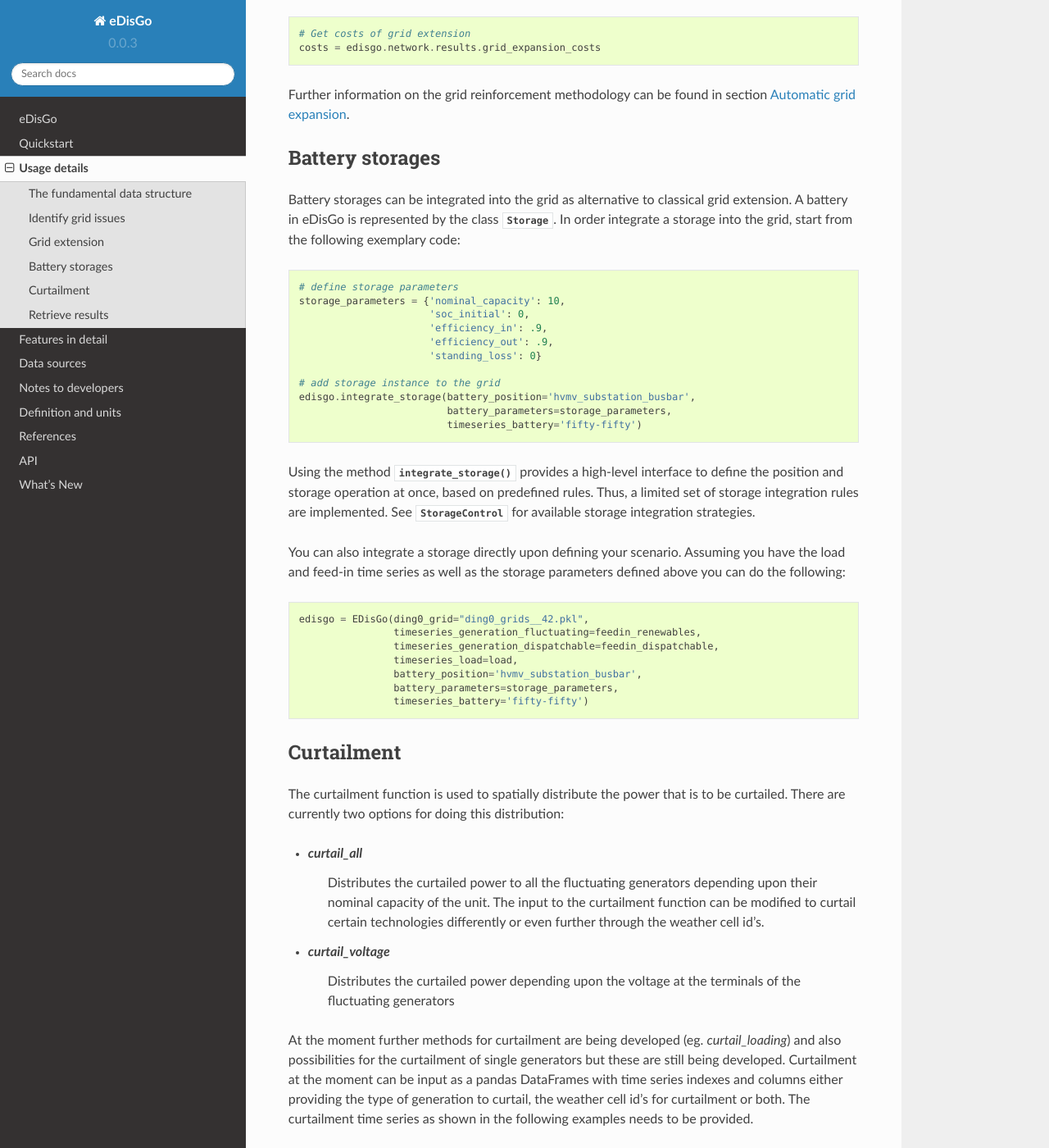
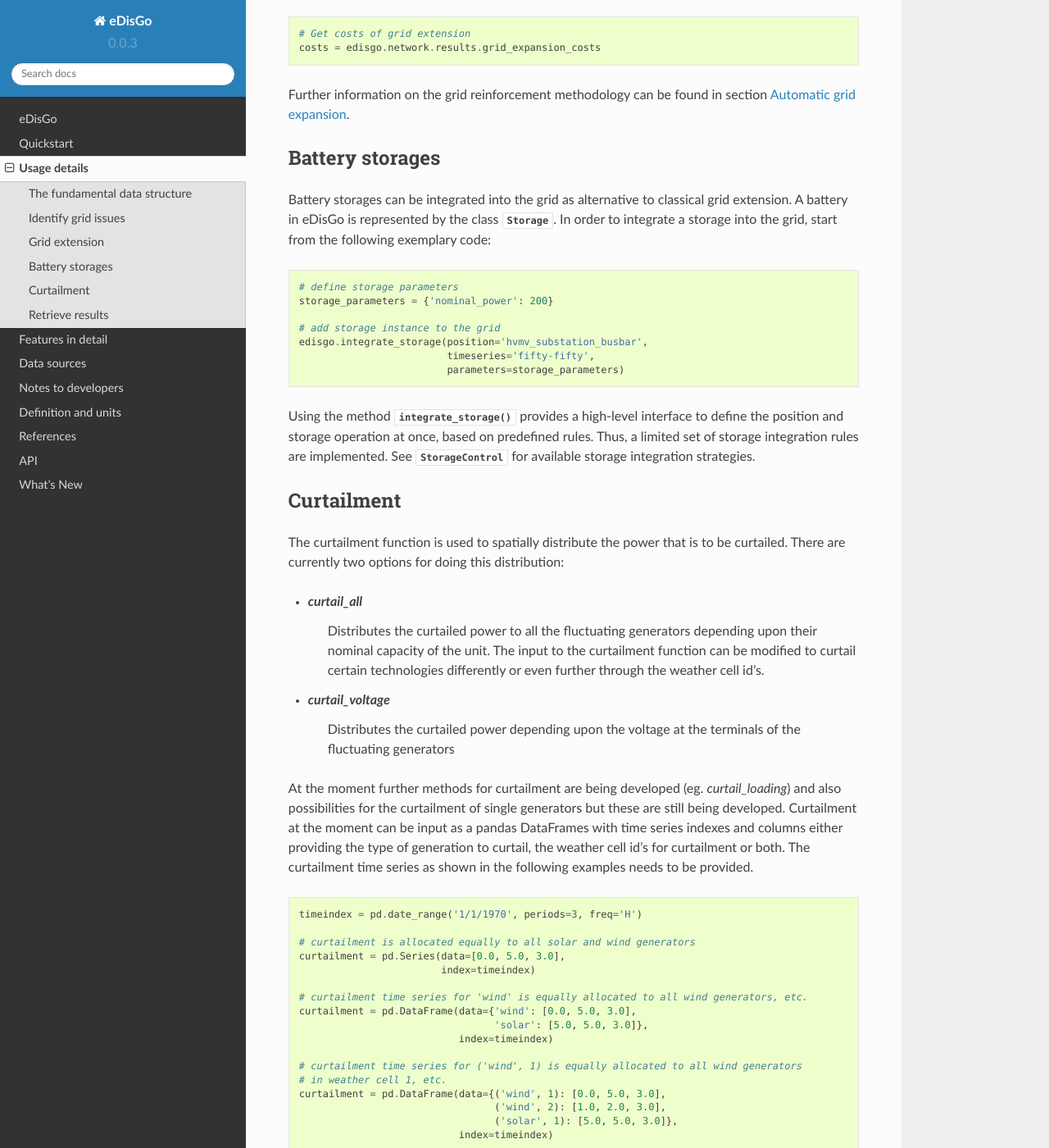
Before and after one commit to openego/eDisGo, a Sphinx documentation site: the page built from doc/usage_details.rst, in a window 1280 px wide and 1400 px high, scrolled down 2485 px. Shown: the whole window at 82% size. Built offline with Sphinx 7.4.7 and the Read the Docs theme 2.0.0, drawn with Linux system fonts in a browser that asks for light colours; formulas are drawn with MathJax 3.

Commit message:
Update storage section in documentation

```diff
--- a/doc/usage_details.rst
+++ b/doc/usage_details.rst
@@ -140,41 +140,23 @@ Battery storages
 Battery storages can be integrated into the grid as alternative to classical
 grid extension. A battery in eDisGo is represented by the class
 :class:`~.grid.components.Storage`.
-In order integrate a storage into the grid, start from the following exemplary code:
+In order to integrate a storage into the grid, start from the following exemplary code:
 
 .. code-block:: python
 
     # define storage parameters
-    storage_parameters = {'nominal_capacity': 10,
-			  'soc_initial': 0,
-                          'efficiency_in': .9,
-                          'efficiency_out': .9,
-                          'standing_loss': 0}
+    storage_parameters = {'nominal_power': 200}
 
     # add storage instance to the grid
-    edisgo.integrate_storage(battery_position='hvmv_substation_busbar',
-                             battery_parameters=storage_parameters,
-			     timeseries_battery='fifty-fifty')
+    edisgo.integrate_storage(position='hvmv_substation_busbar',
+                             timeseries='fifty-fifty',
+                             parameters=storage_parameters)
 
 Using the method :meth:`~.grid.network.EDisGo.integrate_storage()` provides a
 high-level interface to define the position and storage operation at once,
 based on predefined rules. Thus, a limited set of storage integration rules are
 implemented. See :class:`~.grid.network.StorageControl` for
 available storage integration strategies.
-
-You can also integrate a storage directly upon defining your scenario. Assuming
-you have the load and feed-in time series as well as the storage parameters defined
-above you can do the following:
-
-.. code-block:: python
-
-    edisgo = EDisGo(ding0_grid="ding0_grids__42.pkl",
-                    timeseries_generation_fluctuating=feedin_renewables,
-		    timeseries_generation_dispatchable=feedin_dispatchable,
-		    timeseries_load=load,
-                    battery_position='hvmv_substation_busbar',
-                    battery_parameters=storage_parameters,
-		    timeseries_battery='fifty-fifty')
 
 Curtailment
 -----------
```
